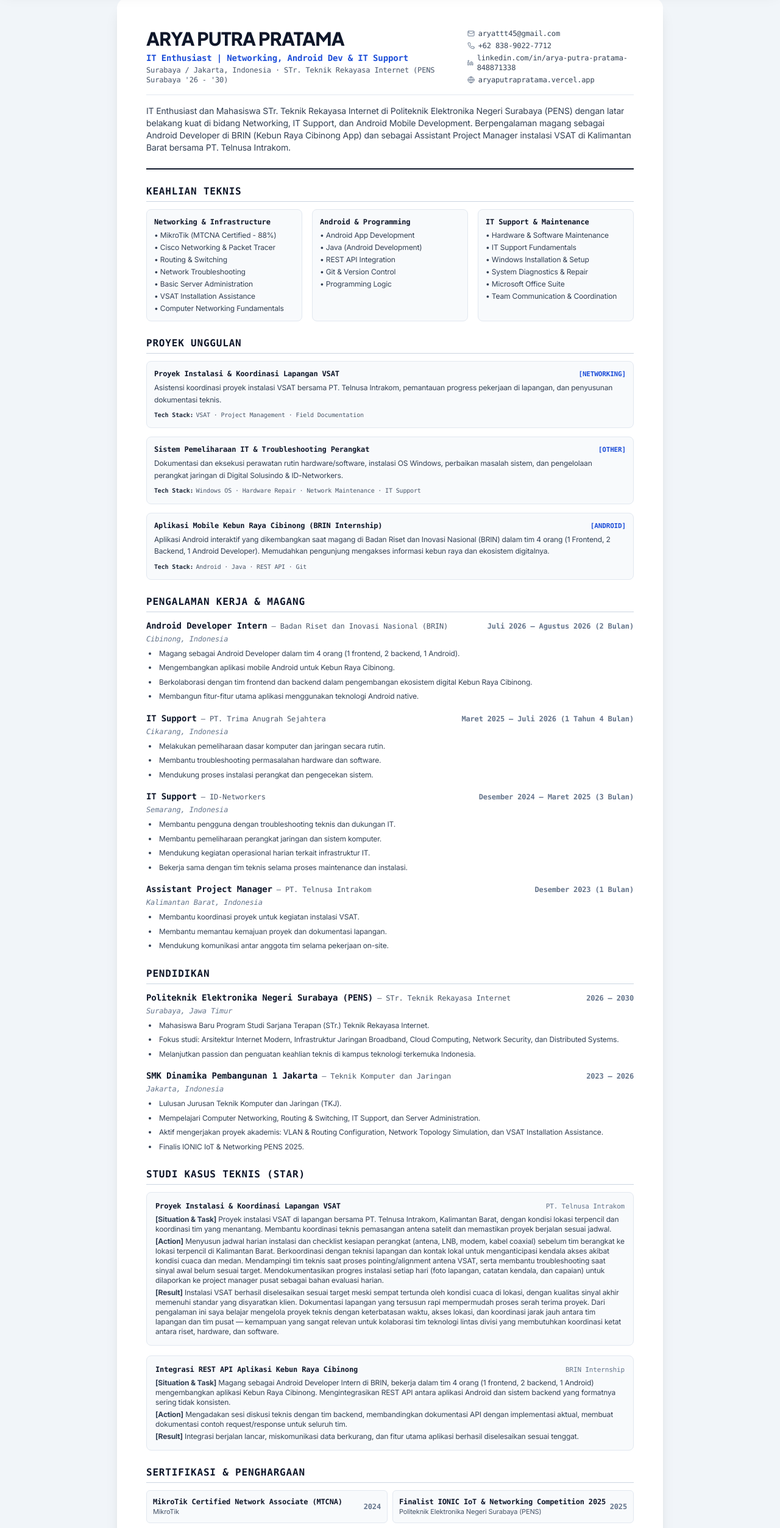
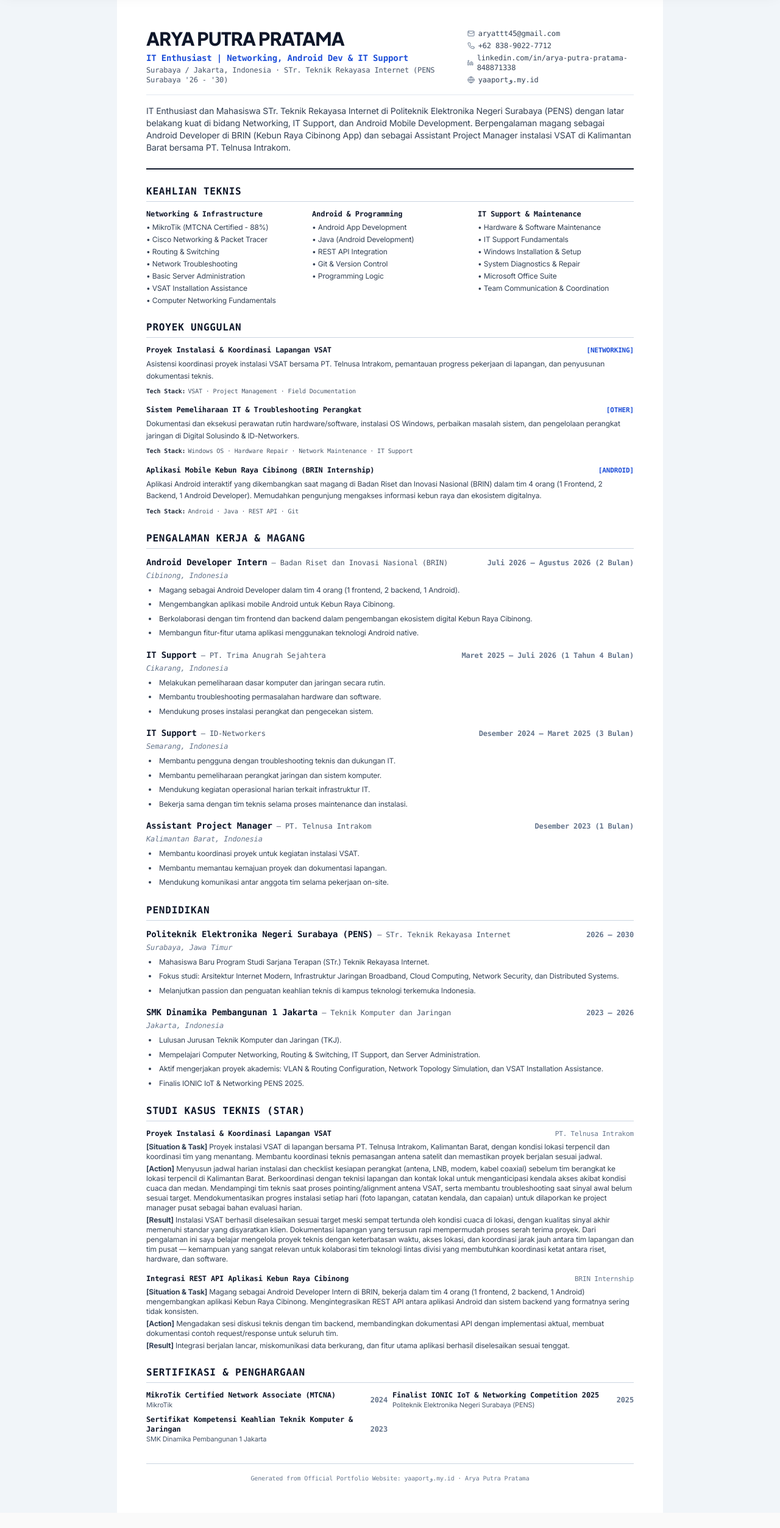
Before and after one commit to yaaprtm/portfolio-website, a Next.js app: page /print in a window 1280 px wide. Shown: the part 140-2646 px from the top of the page at 61% size. Built offline with nearby package versions, Linux system fonts and the light colour scheme.

Commit message:
Fix: Complete CV with all data, remove frames, fix print PDF

```diff
--- a/src/app/print/page.tsx
+++ b/src/app/print/page.tsx
@@ -135,8 +135,8 @@ export default function PrintPortfolioPage() {
         )}
       </header>
 
-      {/* Main Printable Document Container */}
-      <main className="max-w-4xl mx-auto bg-white p-8 sm:p-12 print:p-0 print:max-w-none text-slate-900 leading-relaxed font-sans shadow-xl print:shadow-none my-6 print:my-0 rounded-2xl print:rounded-none">
+      {/* Main Printable Document Container - NO FRAMES */}
+      <main className="max-w-4xl mx-auto bg-white p-8 sm:p-12 print:p-8 print:max-w-none text-slate-900 leading-relaxed font-sans print:shadow-none my-6 print:my-0 print:rounded-none">
 
         {/* ============================================================
             1. HEADER & ABOUT SECTION
@@ -170,7 +170,7 @@ export default function PrintPortfolioPage() {
               </p>
               <p className="flex items-center gap-1.5">
                 <Globe size={12} className="text-slate-500" />
-                aryaputrapratama.vercel.app
+                yaaportو.my.id
               </p>
             </div>
           </div>
@@ -188,7 +188,7 @@ export default function PrintPortfolioPage() {
         </section>
 
         {/* ============================================================
-            2. TECHNICAL SKILLS SECTION
+            2. TECHNICAL SKILLS SECTION - NO FRAMES
            ============================================================ */}
         {sectionsVisibility.skills && (
           <section className="mb-6 break-inside-avoid">
@@ -198,7 +198,7 @@ export default function PrintPortfolioPage() {
 
             <div className="grid grid-cols-1 sm:grid-cols-3 gap-4 text-xs">
               {skillCategories.map((cat) => (
-                <div key={cat.id} className="p-3 bg-slate-50 border border-slate-200 rounded-lg print:border-slate-300">
+                <div key={cat.id}>
                   <h3 className="font-bold text-slate-900 font-mono mb-1.5">
                     {cat.title}
                   </h3>
@@ -216,7 +216,7 @@ export default function PrintPortfolioPage() {
         )}
 
         {/* ============================================================
-            3. FEATURED PROJECTS SECTION (Updated from projects.ts)
+            3. FEATURED PROJECTS SECTION - NO FRAMES
            ============================================================ */}
         {sectionsVisibility.projects && (
           <section className="mb-6">
@@ -226,7 +226,7 @@ export default function PrintPortfolioPage() {
 
             <div className="space-y-3.5">
               {projects.map((proj) => (
-                <div key={proj.id} className="break-inside-avoid p-3 bg-slate-50 border border-slate-200 rounded-lg print:border-slate-300">
+                <div key={proj.id} className="break-inside-avoid">
                   <div className="flex flex-col sm:flex-row sm:items-baseline justify-between font-mono text-xs mb-1">
                     <span className="font-bold text-slate-900">{proj.title}</span>
                     <span className="text-[11px] text-blue-700 print:text-slate-600 uppercase font-semibold">
@@ -315,7 +315,7 @@ export default function PrintPortfolioPage() {
         )}
 
         {/* ============================================================
-            6. TECHNICAL CASE STUDIES (STAR SUMMARY)
+            6. TECHNICAL CASE STUDIES (STAR SUMMARY) - NO FRAMES
            ============================================================ */}
         {sectionsVisibility.caseStudies && (
           <section className="mb-6">
@@ -325,7 +325,7 @@ export default function PrintPortfolioPage() {
 
             <div className="space-y-4">
               {/* VSAT */}
-              <div className="break-inside-avoid p-3.5 bg-slate-50 border border-slate-200 rounded-lg print:border-slate-300">
+              <div className="break-inside-avoid">
                 <div className="flex items-baseline justify-between mb-1">
                   <h3 className="font-bold text-xs text-slate-900 font-mono">
                     {t.caseStudies.vsat.title}
@@ -340,7 +340,7 @@ export default function PrintPortfolioPage() {
               </div>
 
               {/* BRIN */}
-              <div className="break-inside-avoid p-3.5 bg-slate-50 border border-slate-200 rounded-lg print:border-slate-300">
+              <div className="break-inside-avoid">
                 <div className="flex items-baseline justify-between mb-1">
                   <h3 className="font-bold text-xs text-slate-900 font-mono">
                     {t.caseStudies.brin.title}
@@ -358,7 +358,7 @@ export default function PrintPortfolioPage() {
         )}
 
         {/* ============================================================
-            7. CERTIFICATIONS & HONORS
+            7. CERTIFICATIONS & HONORS - NO FRAMES
            ============================================================ */}
         {sectionsVisibility.certifications && (
           <section className="break-inside-avoid">
@@ -368,7 +368,7 @@ export default function PrintPortfolioPage() {
 
             <div className="grid grid-cols-1 sm:grid-cols-2 gap-2 text-xs">
               {certifications.map((cert) => (
-                <div key={cert.id} className="p-2.5 bg-slate-50 border border-slate-200 rounded-md print:border-slate-300 flex items-center justify-between">
+                <div key={cert.id} className="flex items-center justify-between">
                   <div>
                     <p className="font-bold text-slate-900 font-mono">{cert.name}</p>
                     <p className="text-slate-600 text-[11px]">{cert.issuer}</p>
@@ -383,7 +383,7 @@ export default function PrintPortfolioPage() {
         {/* Print Document Footer */}
         <footer className="mt-8 pt-4 border-t border-slate-300 text-center text-[10px] font-mono text-slate-500">
           <p>
-            Generated from Official Portfolio Website: aryaputrapratama.vercel.app · Arya Putra Pratama
+            Generated from Official Portfolio Website: yaaportو.my.id · Arya Putra Pratama
           </p>
         </footer>
       </main>
--- a/src/components/ui/CvModal.tsx
+++ b/src/components/ui/CvModal.tsx
@@ -55,7 +55,7 @@ export default function CvModal({ isOpen, onClose }: CvModalProps) {
                   onClick={handleCopyLink}
                   className="px-3.5 py-2 rounded-full border border-mono-black bg-mono-card text-xs font-bold text-mono-black hover:bg-mono-black hover:text-white transition-all flex items-center gap-1.5"
                 >
-                  {copied ? <Check size={14} className="text-mono-black" /> : null}
+                  {copied ? <Check size={14} /> : null}
                   {copied ? "Link Copied" : "Share"}
                 </button>
                 <a
@@ -65,15 +65,7 @@ export default function CvModal({ isOpen, onClose }: CvModalProps) {
                   className="px-4 py-2 rounded-full bg-mono-black text-white text-xs font-bold uppercase tracking-wider flex items-center gap-1.5 hover:bg-mono-gray transition-all"
                 >
                   <FileText size={14} />
-                  Printable PDF
-                </a>
-                <a
-                  href="/docs/CV-Arya-Putra-Pratama.pdf"
-                  download="CV_Arya_Putra_Pratama.pdf"
-                  className="btn-primary py-2 px-4 text-xs uppercase tracking-wider flex items-center gap-1.5"
-                >
-                  <Download size={14} />
-                  Download PDF
+                  Print / Save as PDF
                 </a>
                 <button
                   onClick={onClose}
```
